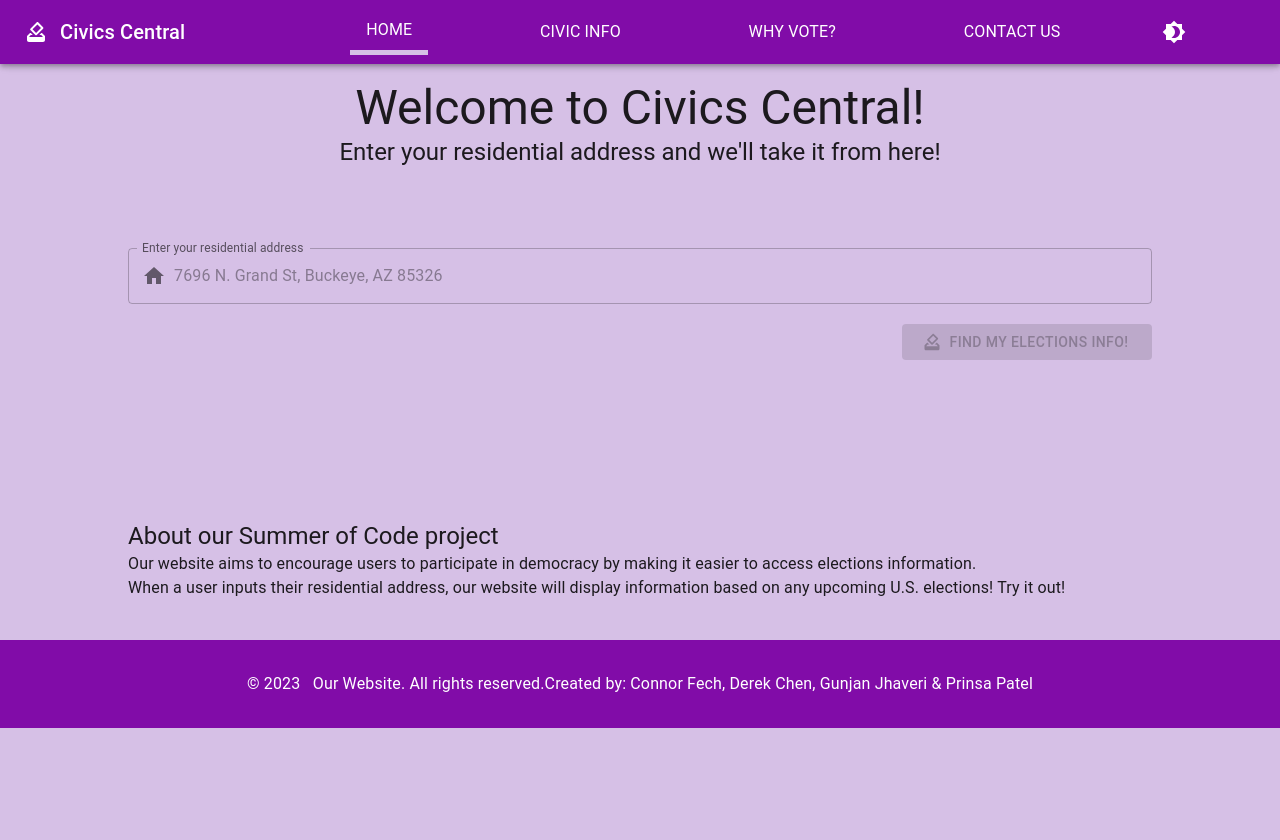
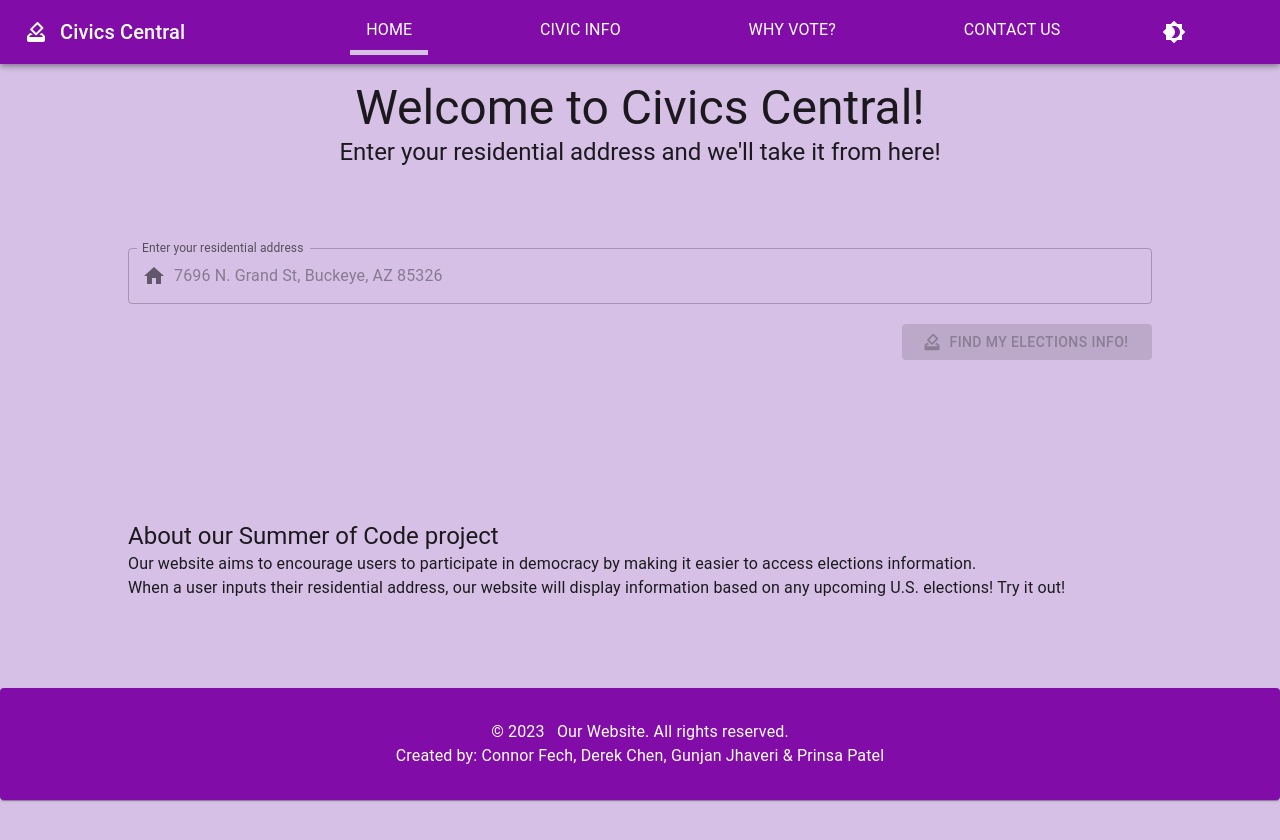
Before and after one commit to drkchn/mosa-upenn-SoC-2023, a React (Vite) app: page / in a window 1280 px wide. Shown: the top 840 px of the page. After the commit the page ends 800 px from the top, so only its background shows below. Built offline with nearby package versions, Linux system fonts and the light colour scheme.

Commit message:
[#51 & #53] - converting mui links to react NavLinks, this stops unnecessary re-renders of the page slowing down performance, adding in a new active state and fixing footer, somewhat [cf]

```diff
--- a/src/components/footer/Footer.tsx
+++ b/src/components/footer/Footer.tsx
@@ -1,20 +1,22 @@
-import { BottomNavigation, Typography, useTheme } from "@mui/material";
+import { Typography, useTheme } from "@mui/material";
+import Paper from "@mui/material/Paper";
 
 export function Footer() {
   const theme = useTheme();
 
   return (
-    <BottomNavigation
+    <Paper
       sx={{
         backgroundColor: "primary.main",
         padding: "2rem",
         textAlign: "center",
-        position: "absolute",
-        // bottom: { sm: "0" },
+        position: { xs: "sticky", sm: "fixed" },
+        bottom: { sm: "0" },
         width: "100%",
         color: theme.palette.primary.contrastText,
         height: "auto",
       }}
+      component={"footer"}
     >
       <Typography>
         &copy; {new Date().getFullYear()} &nbsp; Our Website. All rights
@@ -23,6 +25,6 @@ export function Footer() {
       <Typography>
         Created by: Connor Fech, Derek Chen, Gunjan Jhaveri & Prinsa Patel
       </Typography>
-    </BottomNavigation>
+    </Paper>
   );
 }
--- a/src/components/navBar/Navbar.tsx
+++ b/src/components/navBar/Navbar.tsx
@@ -1,15 +1,16 @@
-import { Link, useTheme } from "@mui/material";
+import { useTheme } from "@mui/material";
 import { ThemeToggle } from "../themeToggle/ThemeToggle.tsx";
 import HowToVoteIcon from "@mui/icons-material/HowToVote";
 import MenuIcon from "@mui/icons-material/Menu";
 import * as React from "react";
-import Divider from "@mui/material/Divider";
 import Drawer from "@mui/material/Drawer";
-import List from "@mui/material/List";
 import ListItem from "@mui/material/ListItem";
 import ListItemButton from "@mui/material/ListItemButton";
 import { AppBar, Toolbar, Typography, IconButton, Box } from "@mui/material";
-import { useState } from "react";
+import { useEffect, useState } from "react";
+import { NavbarDrawer } from "./NavbarDrawer.tsx";
+
+import { NavLink, useLocation } from "react-router-dom";
 
 interface navBarProps {
   /**
@@ -26,95 +27,50 @@ export function Navbar({ window }: navBarProps) {
   };
 
   const CustomListItemButton = ({ to, primary, fullWidth }: any) => {
-    const [selected] = useState<boolean>(to === location.pathname);
     const theme = useTheme();
+    const location = useLocation();
+    const [selected, setSelected] = useState<boolean>(to === location.pathname);
+
+    useEffect(() => {
+      if (location) {
+        setSelected(to === location.pathname);
+      }
+    }, [location]);
 
     const selectedStyles = {
       borderBottom: "5px solid",
       borderColor: theme.palette.background.paper,
       textAlign: "center",
+
+      "&:hover": {
+        borderBottom: "5px solid",
+        borderColor: theme.palette.secondary.main,
+        borderRadius: "5px",
+      },
+    };
+
+    const unselectedStyles = {
+      borderBottom: "5px solid",
+      borderColor: "transparent",
+      "&:hover": {
+        borderBottom: "5px solid",
+        borderColor: theme.palette.secondary.main,
+        borderRadius: "5px",
+      },
     };
 
     return (
       <ListItem sx={{ width: fullWidth ? "100%" : "fit-content" }}>
         <ListItemButton
-          component={Link}
-          href={to}
-          sx={selected ? selectedStyles : {}}
+          component={NavLink}
+          to={to}
+          sx={selected ? selectedStyles : unselectedStyles}
         >
           {primary}
         </ListItemButton>
       </ListItem>
     );
   };
-
-  const CustomListDrawerItemButton = ({ to, primary }: any) => {
-    const [selected] = useState<boolean>(to === location.pathname);
-    const theme = useTheme();
-
-    const selectedStyles = {
-      backgroundColor: theme.palette.secondary.main,
-      borderRadius: "5px",
-      textAlign: "center",
-      width: "100%",
-      color: "#fff",
-
-      "&:hover": {
-        backgroundColor: theme.palette.secondary.main,
-      },
-    };
-
-    return (
-      <ListItem sx={{ width: "100%", borderRadius: "5px" }}>
-        <ListItemButton
-          component={Link}
-          href={to}
-          sx={selected ? selectedStyles : {}}
-        >
-          {primary}
-        </ListItemButton>
-      </ListItem>
-    );
-  };
-
-  // Only visible on small screens
-  const drawer = (
-    <Box onClick={handleDrawerToggle} sx={{ textAlign: "center" }}>
-      <Box
-        display="flex"
-        justifyContent="center"
-        alignItems="center"
-        component={Link}
-        sx={{
-          textDecoration: "none",
-          textAlign: "center",
-          backgroundColor: "primary.main",
-          color: "#fff",
-        }}
-        href={"/"}
-      >
-        <IconButton size="large" edge="start" aria-label="menu">
-          <HowToVoteIcon sx={{ color: "#fff" }} />
-        </IconButton>
-        <Typography variant="h6" component="h1">
-          Civics Central
-        </Typography>
-      </Box>
-
-      <Divider />
-
-      <List>
-        <CustomListDrawerItemButton to={"/"} primary={"HOME"} />
-        <CustomListDrawerItemButton
-          to={"/civicInformation"}
-          primary={"CIVIC INFO"}
-        />
-        <CustomListDrawerItemButton to={"/whyvote"} primary={"WHY VOTE?"} />
-        <CustomListDrawerItemButton to={"/contact"} primary={"CONTACT US"} />
-        <ThemeToggle />
-      </List>
-    </Box>
-  );
 
   // ====================================================================
 
@@ -141,7 +97,7 @@ export function Navbar({ window }: navBarProps) {
           <Box
             justifyContent="center"
             alignItems="center"
-            component={Link}
+            component={NavLink}
             sx={{
               textDecoration: "none",
               color: "inherit",
@@ -150,7 +106,8 @@ export function Navbar({ window }: navBarProps) {
               display: { xs: "none", sm: "flex" },
               cursor: "pointer",
             }}
-            href={"/"}
+            to={"/"}
+            // href={"/"}
           >
             <IconButton
               size="large"
@@ -182,6 +139,8 @@ export function Navbar({ window }: navBarProps) {
             />
             <CustomListItemButton to={"/whyvote"} primary={"WHY VOTE?"} />
             <CustomListItemButton to={"/contact"} primary={"CONTACT US"} />
+
+            {/*<Link to={"/"}>test</Link>*/}
             <ThemeToggle />
           </Box>
         </Toolbar>
@@ -203,7 +162,7 @@ export function Navbar({ window }: navBarProps) {
             },
           }}
         >
-          {drawer}
+          {<NavbarDrawer handleDrawerToggle={handleDrawerToggle} />}
         </Drawer>
       </Box>
     </Box>
--- /dev/null
+++ b/src/components/navBar/NavbarDrawer.tsx
@@ -0,0 +1,91 @@
+import { useEffect, useState } from "react";
+import { Box, IconButton, Link, Typography, useTheme } from "@mui/material";
+import ListItem from "@mui/material/ListItem";
+import ListItemButton from "@mui/material/ListItemButton";
+import HowToVoteIcon from "@mui/icons-material/HowToVote";
+import Divider from "@mui/material/Divider";
+import List from "@mui/material/List";
+import { ThemeToggle } from "../themeToggle/ThemeToggle.tsx";
+
+import { NavLink, useLocation } from "react-router-dom";
+
+const CustomListDrawerItemButton = ({ to, primary }: any) => {
+  const theme = useTheme();
+  const location = useLocation();
+  const [selected, setSelected] = useState<boolean>(to === location.pathname);
+
+  useEffect(() => {
+    if (location) {
+      setSelected(to === location.pathname);
+    }
+  }, [location]);
+
+  const selectedStyles = {
+    backgroundColor: theme.palette.secondary.main,
+    borderRadius: "5px",
+    textAlign: "center",
+    width: "100%",
+    color: "#fff",
+
+    "&:hover": {
+      backgroundColor: theme.palette.secondary.main,
+    },
+  };
+
+  return (
+    <ListItem sx={{ width: "100%", borderRadius: "5px" }}>
+      <ListItemButton
+        component={NavLink}
+        to={to}
+        sx={selected ? selectedStyles : {}}
+      >
+        {primary}
+      </ListItemButton>
+    </ListItem>
+  );
+};
+
+interface navbarDrawerProps {
+  handleDrawerToggle: () => void;
+}
+
+// Only visible on small screens
+export const NavbarDrawer = ({ handleDrawerToggle }: navbarDrawerProps) => {
+  return (
+    <Box onClick={handleDrawerToggle} sx={{ textAlign: "center" }}>
+      <Box
+        display="flex"
+        justifyContent="center"
+        alignItems="center"
+        component={Link}
+        sx={{
+          textDecoration: "none",
+          textAlign: "center",
+          backgroundColor: "primary.main",
+          color: "#fff",
+        }}
+        href={"/"}
+      >
+        <IconButton size="large" edge="start" aria-label="menu">
+          <HowToVoteIcon sx={{ color: "#fff" }} />
+        </IconButton>
+        <Typography variant="h6" component="h1">
+          Civics Central
+        </Typography>
+      </Box>
+
+      <Divider />
+
+      <List>
+        <CustomListDrawerItemButton to={"/"} primary={"HOME"} />
+        <CustomListDrawerItemButton
+          to={"/civicInformation"}
+          primary={"CIVIC INFO"}
+        />
+        <CustomListDrawerItemButton to={"/whyvote"} primary={"WHY VOTE?"} />
+        <CustomListDrawerItemButton to={"/contact"} primary={"CONTACT US"} />
+        <ThemeToggle />
+      </List>
+    </Box>
+  );
+};
--- a/src/index.css
+++ b/src/index.css
@@ -14,5 +14,4 @@
 
 body {
   margin: 0;
-  min-height: 100vh;
 }
```
Also changed, not shown: src/components/addressSearchBar/AddressSearchBar.tsx (+21 -0 lines), .eslintrc.cjs.
